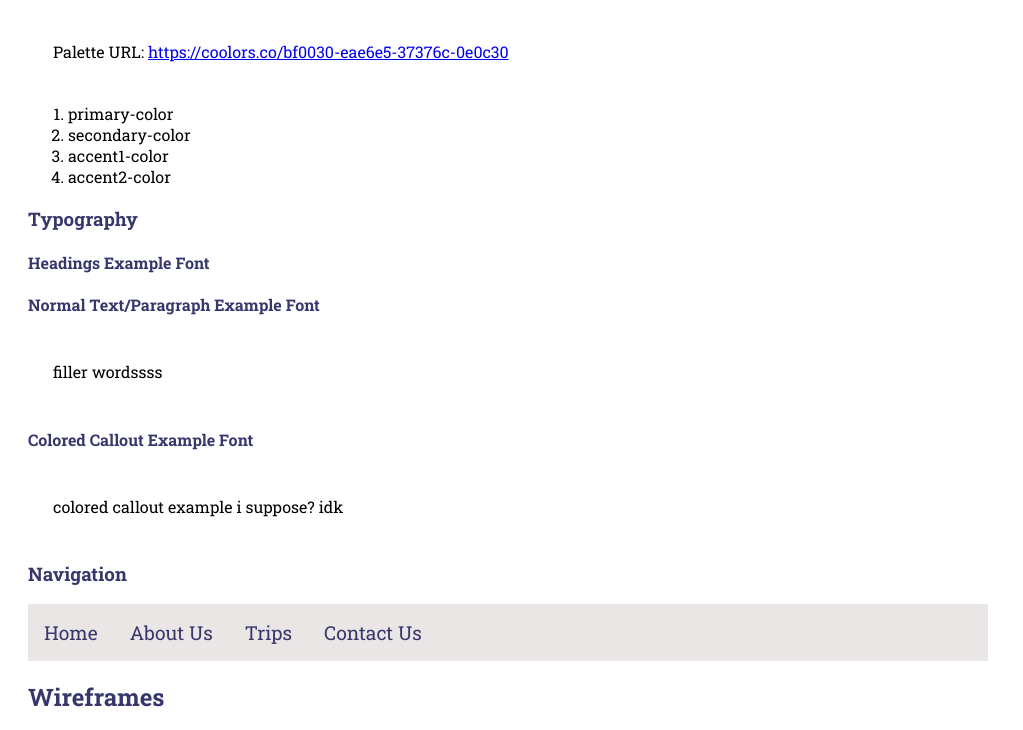
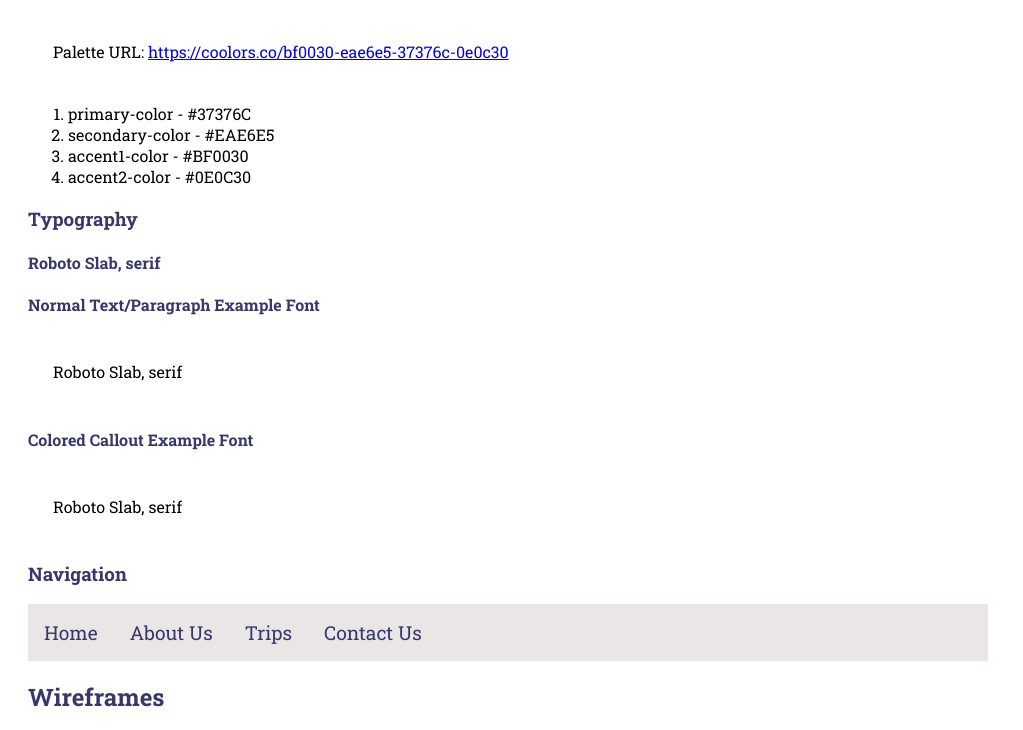
Before and after one commit to somewhat-armoured-shrimp/wdd130, a plain HTML site: page wwr/site-plan-rafting.html in a window 1280 px wide. Shown: the part 1040-1770 px from the top of the page, without its empty margins (0-1023 px from the left). Drawn offline with Linux system fonts and the light colour scheme.

Commit message:
fixed rafting site plan?

```diff
--- a/wwr/site-plan-rafting.html
+++ b/wwr/site-plan-rafting.html
@@ -34,17 +34,17 @@
             <h3>Color Palette</h3> <!-- insert alt palette just in case: -  - because it's likely that things will change -->
             <p>Palette URL: <a href="https://coolors.co/bf0030-eae6e5-37376c-0e0c30" target="_blank">https://coolors.co/bf0030-eae6e5-37376c-0e0c30</a></p>
             <ol>
-                <li>primary-color</li>
-                <li>secondary-color</li>
-                <li>accent1-color</li>
-                <li>accent2-color</li>
+                <li>primary-color - #37376C</li>
+                <li>secondary-color - #EAE6E5</li>
+                <li>accent1-color - #BF0030</li>
+                <li>accent2-color - #0E0C30</li>
             </ol>
             <h3>Typography</h3>
-            <h4>Headings Example Font</h4>
+            <h4>Roboto Slab, serif</h4>
             <h4>Normal Text/Paragraph Example Font</h4>
-            <p>filler wordssss</p>
+            <p>Roboto Slab, serif</p>
             <h4>Colored Callout Example Font</h4>
-            <p>colored callout example i suppose? idk</p>
+            <p>Roboto Slab, serif</p>
 
             <h3>Navigation</h3>
             <nav>
```
